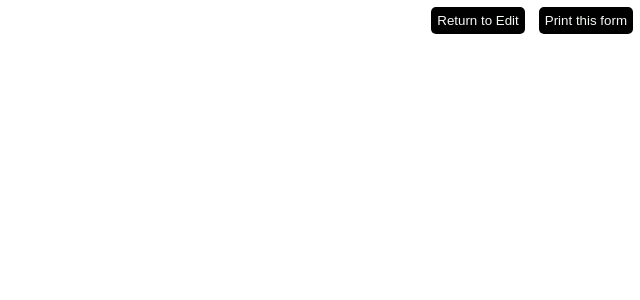
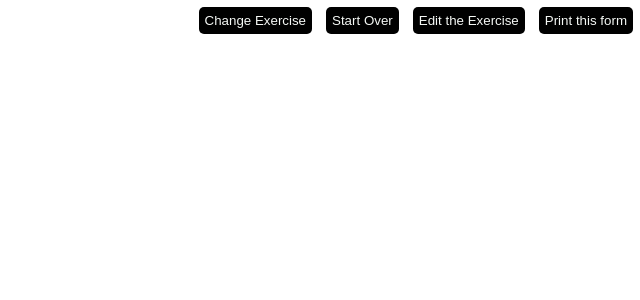
Before and after one commit to Cameron-Grams/ESL-Toolkit, a React (Create React App) app: page /confirm-exercise in a window 1280 px wide. Shown: the top 300 px of the page, without its empty margins (640-1280 px from the left). Built offline with nearby package versions, Linux system fonts and the light colour scheme.

Commit message:
add the cloze functions

```diff
--- a/src/App.css
+++ b/src/App.css
@@ -84,3 +84,16 @@ button{
 .headerButton:hover{
     background-color: #03993a;
 }
+
+.editButton:hover{
+    background-color: #f7ef02;
+    color: black;
+}
+
+.startOverButton:hover{
+    background-color: #bf3b33;
+}
+
+.newExerciseButton:hover{
+    background-color: #0a58d6;
+}
--- a/src/actions/textActions.js
+++ b/src/actions/textActions.js
@@ -42,3 +42,9 @@ export function loadCurrentValue( value ){
         }
     )
 }
+
+export function resetValues(){
+    return(
+        { type : 'RESET_VALUES' }
+    )
+}
--- a/src/components/Button.jsx
+++ b/src/components/Button.jsx
@@ -3,7 +3,7 @@ import { Link } from 'react-router-dom'
 
 const GenericButton = ( props ) => {
     return(
-        <Link to={ props.destination }><button className={ props.class }>{ props.buttonText }</button></Link>
+        <Link to={ props.destination }><button className={ props.class } onClick={ props.buttonAction }>{ props.buttonText }</button></Link>
     )
 }
 
--- a/src/components/Modal.jsx
+++ b/src/components/Modal.jsx
@@ -8,7 +8,7 @@ const Modal = ( { handleClose, show, children } ) => {
         <div className= { showHideClassName } >
             < section className="main-modal" >
               { children }
-               <button className={ "submitButton modalButton" } onClick={ handleClose } >Close the Modal</button>
+               <button className={ "submitButton modalButton" } onClick={ handleClose } >Close Instructions</button>
             </section>
         </div>
     )
--- a/src/containers/InputText/InputPage.jsx
+++ b/src/containers/InputText/InputPage.jsx
@@ -42,14 +42,13 @@ class InputPage extends React.Component{
                                { instructionText }
                            </Modal>
 
-
         return(
             <div className={ "containerDiv"} >
                 <div className={ "topControl"}></div>
                 <div className={ "innerDiv inputInnerDiv shadowCentralComponent" }>
                     <h2 className={ "titleElement" }>Input text</h2>
                     <button className="submitButton  inputButton" onClick={ this.nowShowInstructions }>Show Instructions</button>
-                    <InputText onSubmit={ this.registerInputText } />
+                    <InputText onSubmit={ this.registerInputText } editValue={ this.props.useCurrent } />
                 </div>
                 { instructions }
                 <div className={ "liftDiv"}></div>
@@ -60,7 +59,9 @@ class InputPage extends React.Component{
 
 const mapStateToProps = ( state ) => ({
     exerciseType : state.reducer.exerciseType,
-    showInstructions : state.reducer.showInstructions
+    useCurrent : state.reducer.useCurrent,
+    showInstructions : state.reducer.showInstructions,
+    originalText : state.reducer.originalText
 })
 
 export default connect( mapStateToProps, { setExercise, instructionsDisplay, registerSentences } )( InputPage )
--- a/src/containers/InputText/InputText.css
+++ b/src/containers/InputText/InputText.css
@@ -1,6 +1,7 @@
 /* css for the modal */
 .instructionsModalTextDiv{
     color: black;
+    padding: 10px;
 }
 
 li{
@@ -77,5 +78,5 @@ li{
 }
 
 .inputButton:hover{
-    background-color: #bf3b33;
+    background-color: #03993a;
 }
--- a/src/containers/InputText/InputText.jsx
+++ b/src/containers/InputText/InputText.jsx
@@ -22,16 +22,19 @@ class InputText extends React.Component{
 }
 
 InputText = reduxForm({
-    form: 'textForm'
+    form: 'textForm',
+    enableReinitialize : true
 })( InputText );
 
 InputText = connect(
     ( state, props ) => {
-        const initialValue = {}
-        if ( state.reducer.originalText ){
-            initialValue.originalText = state.reducer.originalText
+        const initialValues = {}
+        console.log( 'in input text with edit value: ', props.editValue )
+        if ( props.editValue ){
+            initialValues.textTitleInput = state.reducer.title;
+            initialValues.originalTextInput = state.reducer.originalText
         }
-        return{ initialValue }
+        return{ initialValues }
     }, { load: loadCurrentValue }
 )( InputText )
 
--- a/src/containers/InputText/InstructionTextScramble.jsx
+++ b/src/containers/InputText/InstructionTextScramble.jsx
@@ -1,19 +1,16 @@
 import React from 'react'
 
 const InstructionsModal = ( props ) => {
-    const thirdPara = "There is a <span className={ \"errorMessage\" } >known problem </span> with some copying and" +
-    " pasting text for the Sentence Scramble exercise; some text from the web has apostophes that break the sentences." +
+    const thirdPara =  " pasting text for the Sentence Scramble exercise; some text from the web has apostophes that break the sentences." +
     " There may be other symbols in text taken from the web that break the process.  Please check the output carefully to" +
     " ensure that it is the exercise you want."
-
-
 
     return(
         <div className={ "instructionsModalTextDiv" }>
             <h3>Instructions</h3>
             <p>Enter the title of the exercise in the space labeled "Exercise Title". This is the text that will appear as a title on the final worksheet.</p>
             <p>Enter the exercise text for the students by either typing in the text or copying and pasting the text from another source.</p>
-            <p>{ thirdPara }</p>
+            <p>There is a <span className={ "errorMessage" } >known problem </span> with some copying and { thirdPara }</p>
             <p>There will be a chance to confirm the layout before actually printing.  The print function can either go directly to a printer or save the worksheet in pdf format.</p>
         </div>
     )
--- a/src/containers/OutputPage/OutputPage.jsx
+++ b/src/containers/OutputPage/OutputPage.jsx
@@ -3,6 +3,7 @@ import { connect } from 'react-redux'
 import ReactToPrint from 'react-to-print'
 import GenericButton from '../../components/Button'
 import FormToPrint from './FormToPrint'
+import { resetValues } from '../../actions/textActions'
 
 class OutputPage extends React.Component{
 
@@ -10,7 +11,23 @@ class OutputPage extends React.Component{
         return(
             <div >
                 <div className={ "headerDiv" }>
-                    <GenericButton destination={ `/input/${ this.props.exerciseType }` }  class={ "submitButton headerButton" } buttonText={ "Return to Edit"  } />
+                    <GenericButton
+                        destination={ `/` }
+                        class={ "submitButton newExerciseButton" }
+                        buttonText={ "Change Exercise"  }
+                        buttonAction={ this.props.resetValues }
+                        />
+                    <GenericButton
+                        destination={ `/input/${ this.props.exerciseType }` }
+                        class={ "submitButton startOverButton" }
+                        buttonText={ "Start Over"  }
+                        buttonAction={ this.props.resetValues }
+                        />
+                    <GenericButton
+                        destination={ `/input/${ this.props.exerciseType }` }
+                        class={ "submitButton editButton" }
+                        buttonText={ "Edit the Exercise"  }
+                        />
                     <ReactToPrint
                         trigger={() => <div ><button className="headerButton submitButton" >Print this form</ button ></div> }
                         content={() => this.componentRef}
@@ -26,4 +43,4 @@ const mapStateToProps = ( state ) => ({
     exerciseType : state.reducer.exerciseType
 })
 
-export default connect( mapStateToProps, {} )( OutputPage )
+export default connect( mapStateToProps, { resetValues } )( OutputPage )
--- a/src/reducers/reducer.js
+++ b/src/reducers/reducer.js
@@ -1,6 +1,7 @@
 const initialState = {
     exerciseType : null,
     showInstructions: false,
+    useCurrent : false,
     title : "",
     originalText : null,
     sentences : []
@@ -26,6 +27,7 @@ const Reducer = ( state = initialState, action) => {
         case( 'REGISTER_TEXT' ): {
             return{
                 ...state,
+                useCurrent : true,
                 originalText : action.text,
                 title : action.title,
                 sentences : action.sentences
@@ -39,6 +41,12 @@ const Reducer = ( state = initialState, action) => {
             }
         }
 
+        case( 'RESET_VALUES' ):{
+            return{
+                ...initialState
+            }
+        }
+
         default:
             return { ...state }
     }
```
